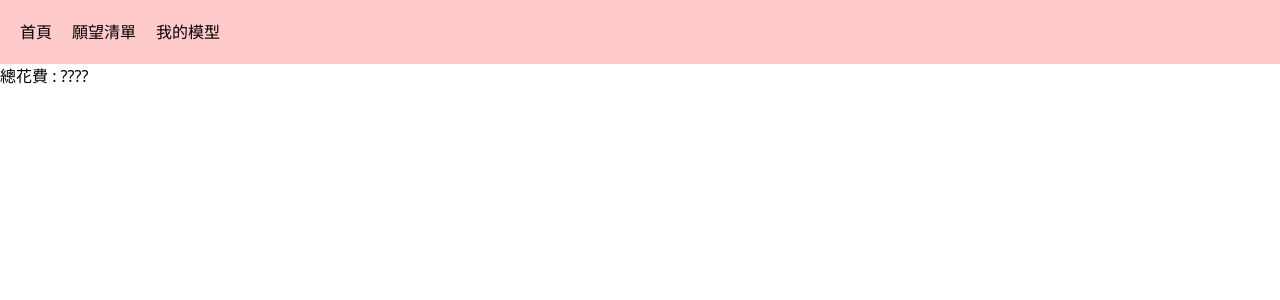
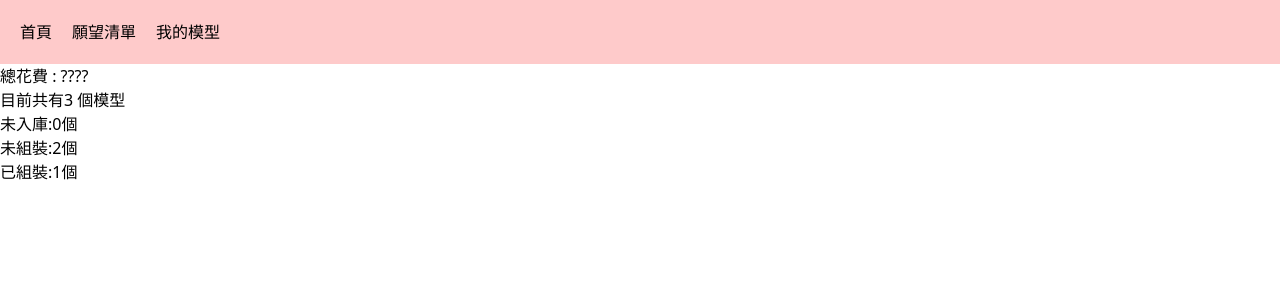
Before and after one commit to gn01792218/Nuxt3-ModelHobby, a Nuxt app: page / in a window 1280 px wide. Shown: the top 300 px of the page. Built offline with nearby package versions, Linux system fonts and the light colour scheme.

Commit message:
[modify] modify components

```diff
--- a/components/Model/Card.vue
+++ b/components/MyModel/Card.vue
@@ -17,5 +17,4 @@ import { type Model } from "~/types/model"
 const props = defineProps<{
     modelData:Model
 }>()
-console.log(props.modelData)
 </script>
--- /dev/null
+++ b/components/MyModel/CardGroup.vue
@@ -0,0 +1,17 @@
+<template>
+    <section>
+        <p>{{ groupTitle }} {{ cardList.length }}</p>
+        <ul>
+            <li class="border-2 mb-5" v-for="model in cardList" :key="model.id">
+                <MyModelCard :model-data="model" />
+            </li>
+        </ul>
+    </section>
+</template>
+<script lang="ts" setup>
+import { type Model } from "../../types/model"
+const props = defineProps<{
+    groupTitle:string,
+    cardList: Model[],
+}>()
+</script>
--- a/pages/MyModel/index.vue
+++ b/pages/MyModel/index.vue
@@ -1,34 +1,17 @@
 <template>
    <p>我的模型</p>
-   <section>
-      <p>未組裝 [{{ unFinishedList.length }}]</p>
-      <ul>
-         <li class="border-2 mb-5" v-for="model in unFinishedList" :key="model.id">
-            <ModelCard
-               :model-data="model"
-            />
-         </li>
-      </ul>
-   </section>
-   <section>
-      <p>已組裝[ {{ finishedList.length }} ]</p>
-      <ul>
-         <li class="border-2 mb-5" v-for="model in finishedList" :key="model.id">
-            <ModelCard
-               :model-data="model"
-            />
-         </li>
-      </ul>
-   </section>
+   <MyModelCardGroup group-title="未組裝" :card-list="unFinishedModels" />
+   <MyModelCardGroup group-title="已組裝" :card-list="finishedModels" />
+   <MyModelCardGroup group-title="未入庫" :card-list="unStockInModels" />
 </template>
 
 <script setup lang="ts">
 import { ModelStatus } from "../../types/model"
-import myModelList from "../../data/model"
-const unFinishedList = computed(()=>{
-   return myModelList.filter(model=>model.status <= ModelStatus.未組裝)
-})
-const finishedList = computed(()=>{
-   return myModelList.filter(model=>model.status == ModelStatus.已組裝)
-})
+import { useMyModelStore } from '../store/useMyModelStore'
+const {
+   unStockInModels,
+   unFinishedModels,
+   finishedModels,
+} = storeToRefs(useMyModelStore())
+
 </script>
--- a/pages/index.vue
+++ b/pages/index.vue
@@ -1,10 +1,19 @@
 <template>
     <div>
         <p>總花費 : ????</p>
-
-
+        <p>目前共有{{ myModels.length }} 個模型</p>
+        <p>未入庫:{{ unStockInModels.length }}個</p>
+        <p>未組裝:{{ unFinishedModels.length }}個</p>
+        <p>已組裝:{{ finishedModels.length }}個</p>
     </div>
 </template>
 <script setup lang="ts">
+import myModels from '../data/model'
+import { useMyModelStore } from '../store/useMyModelStore'
+const {
+    unStockInModels,
+    unFinishedModels,
+    finishedModels,
+ } = storeToRefs(useMyModelStore())
 
 </script>
--- /dev/null
+++ b/store/useMyModelStore.ts
@@ -0,0 +1,32 @@
+import { defineStore } from "pinia";
+import { type Model, ModelStatus } from "../types/model";
+import myModels from "../data/model";
+// 使用composition API模式定义store
+export const useMyModelStore = defineStore("myModelStore", () => {
+  // 初始状态
+  const initState = {
+    myModelList: myModels,
+  };
+
+  //state
+  const myModelList = ref<Model[]>(initState.myModelList);
+
+  //gatters
+  const unStockInModels = computed(()=> myModelList.value.filter(model => model.status === ModelStatus.未入庫))
+  const unFinishedModels = computed(()=>  myModelList.value.filter(model => model.status <= ModelStatus.未組裝))
+  const finishedModels = computed(() => myModelList.value.filter(model => model.status === ModelStatus.已組裝))
+  //actions
+  function addModel(payload: Model) {
+    myModelList.value.push(payload);
+  }
+
+  return {
+    //data
+    myModelList,
+    unStockInModels,
+    unFinishedModels,
+    finishedModels,
+    //methods
+    addModel,
+  };
+});
--- a/types/model.ts
+++ b/types/model.ts
@@ -17,10 +17,10 @@ export enum ModelBrand{
     萬代
 }
 export enum ModelScale{
-    S144,
-    S72,
-    S48,
-    S35,
+    S144="1:144",
+    S72="1:72",
+    S48="1:48",
+    S35="1:35",
 }
 export enum ModelType{
     戰車,
@@ -33,7 +33,6 @@ export enum ModelType{
 }
 export enum ModelStatus{
     未入庫,
-    已入庫,
     未組裝,
     已組裝,
 }
```
